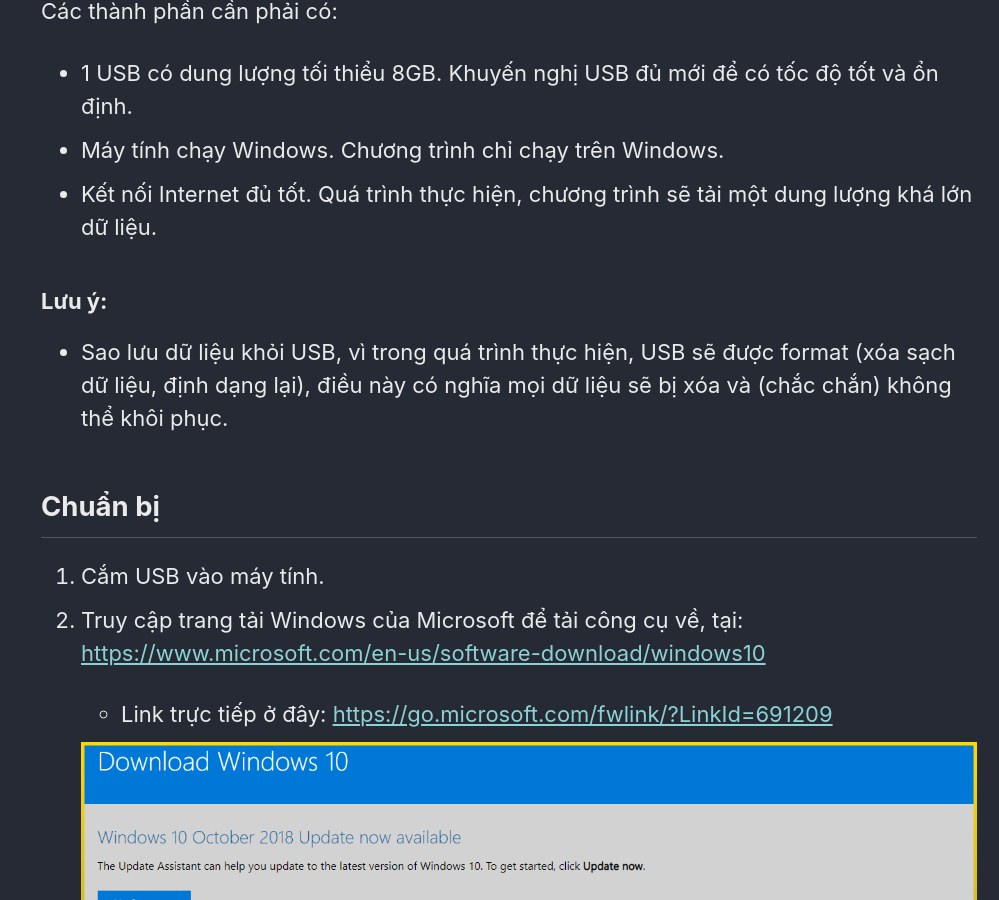
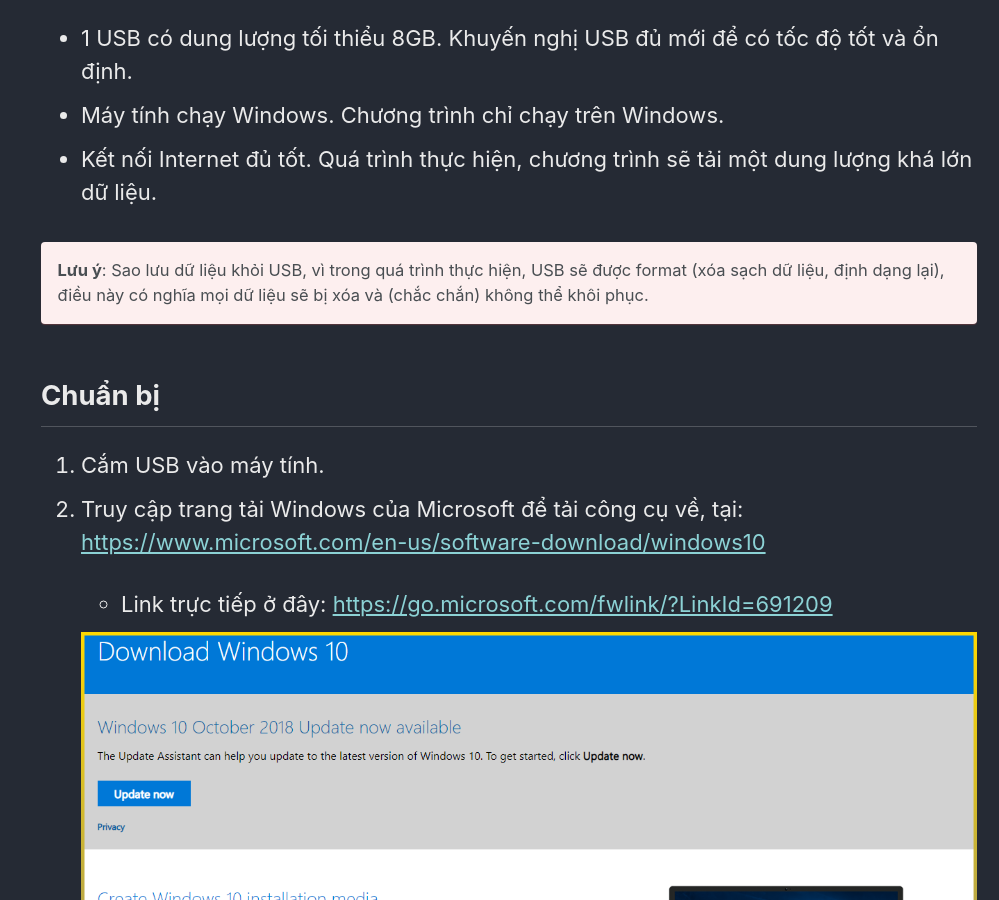
Before and after one commit to hotrokythuat/hotrokythuat.github.io, a Jekyll site: the page built from _posts/2019-03-22-create-usb-installation-with-windows-media-creation-tool.md, in a window 1280 px wide and 900 px high, scrolled down 1424 px. Shown: the whole window, without its empty margins (281-1280 px from the left). Built offline with Jekyll 4.4.1, drawn with Linux system fonts in a browser that asks for light colours; cached includes are drawn as plain includes.

Commit message:
Updated the danger sections.

```diff
--- a/_posts/2019-03-22-create-usb-installation-with-windows-media-creation-tool.md
+++ b/_posts/2019-03-22-create-usb-installation-with-windows-media-creation-tool.md
@@ -31,9 +31,8 @@ Các thành phần cần phải có:
 - Máy tính chạy Windows. Chương trình chỉ chạy trên Windows.
 - Kết nối Internet đủ tốt. Quá trình thực hiện, chương trình sẽ tải một dung lượng khá lớn dữ liệu.
 
-### Lưu ý:
-
-- Sao lưu dữ liệu khỏi USB, vì trong quá trình thực hiện, USB sẽ được format (xóa sạch dữ liệu, định dạng lại), điều này có nghĩa mọi dữ liệu sẽ bị xóa và (chắc chắn) không thể khôi phục.
+**Lưu ý**: Sao lưu dữ liệu khỏi USB, vì trong quá trình thực hiện, USB sẽ được format (xóa sạch dữ liệu, định dạng lại), điều này có nghĩa mọi dữ liệu sẽ bị xóa và (chắc chắn) không thể khôi phục.
+{: .notice--danger}
 
 ## Chuẩn bị
 
```
Also changed, not shown: _posts/2019-03-23-rufus.md (+1 -0 lines).
